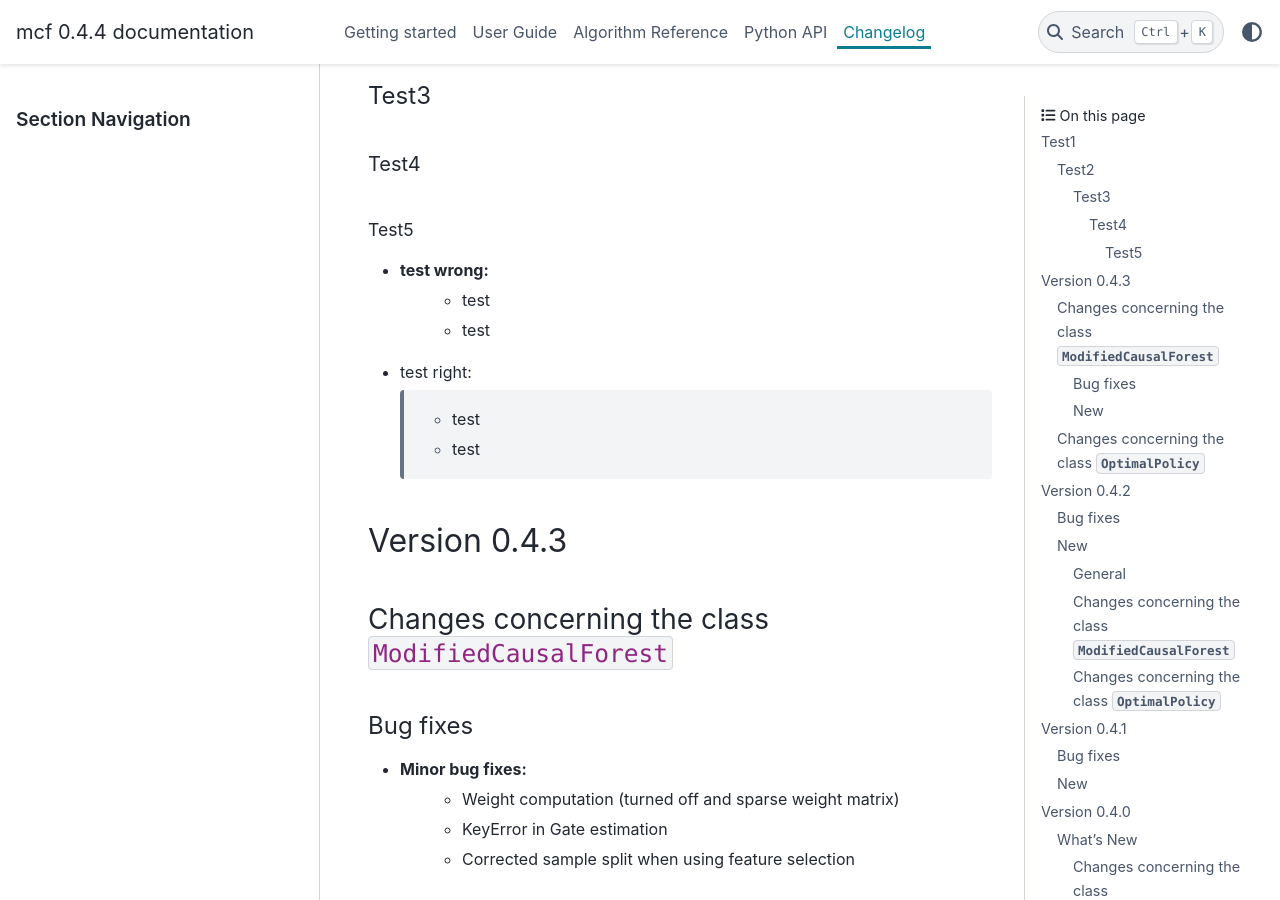
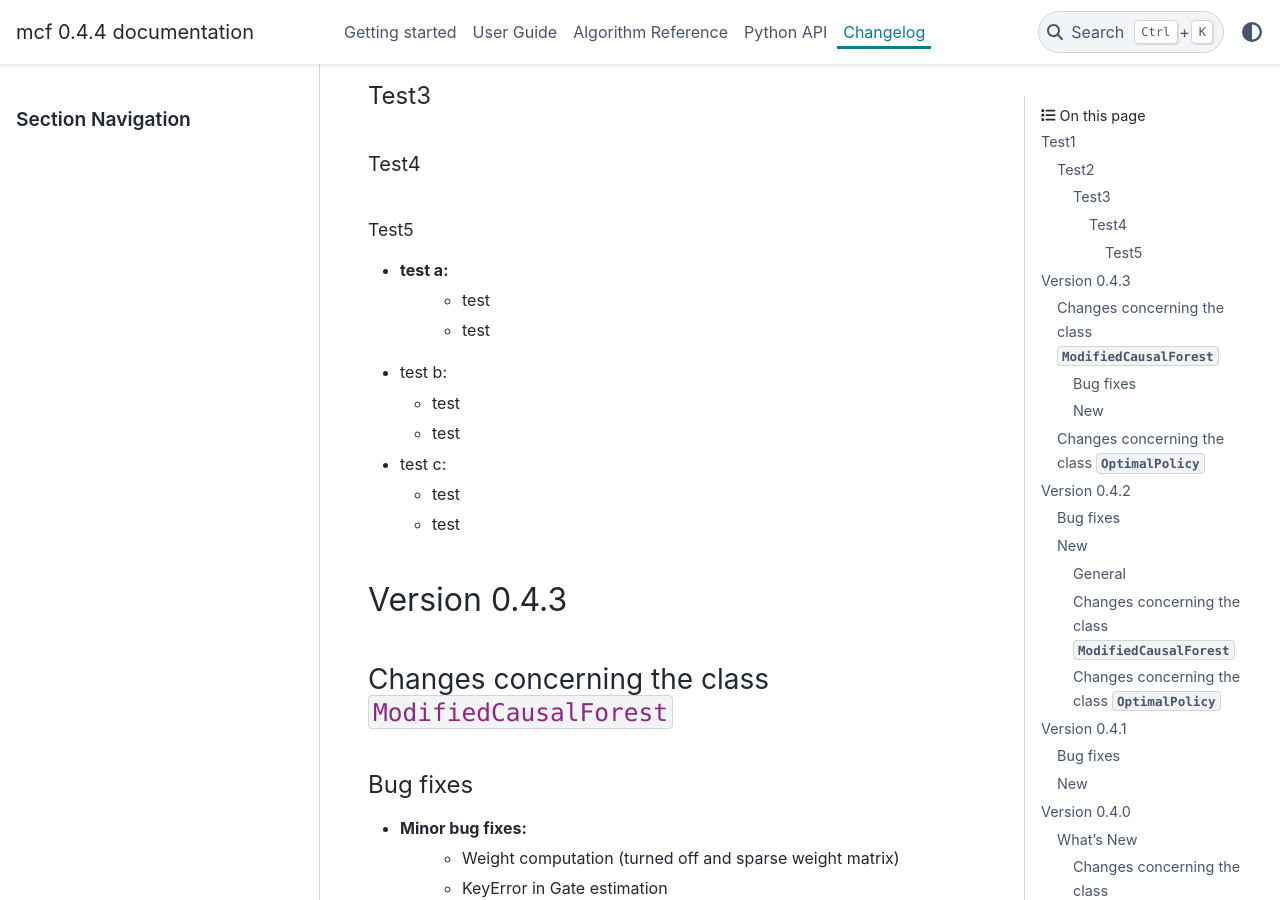
Before and after one commit to MCFpy/mcf, a Sphinx documentation site: the page built from docs/source/changelog.rst, in a window 1280 px wide and 900 px high, scrolled down 312 px. Built offline with Sphinx 7.4.7 and the PyData theme 0.15.4, drawn with Linux system fonts in a browser that asks for light colours.

Commit message:
Experiment with indentation

```diff
--- a/docs/source/changelog.rst
+++ b/docs/source/changelog.rst
@@ -16,14 +16,19 @@ Test4
 Test5
 """""
 
-- test wrong:
+- test a:
     - test
     - test
 
-- test right:
+- test b:
 
-    - test
-    - test
+  - test
+  - test
+
+- test c:
+
+  - test
+  - test
 
 
 Version 0.4.3
```
